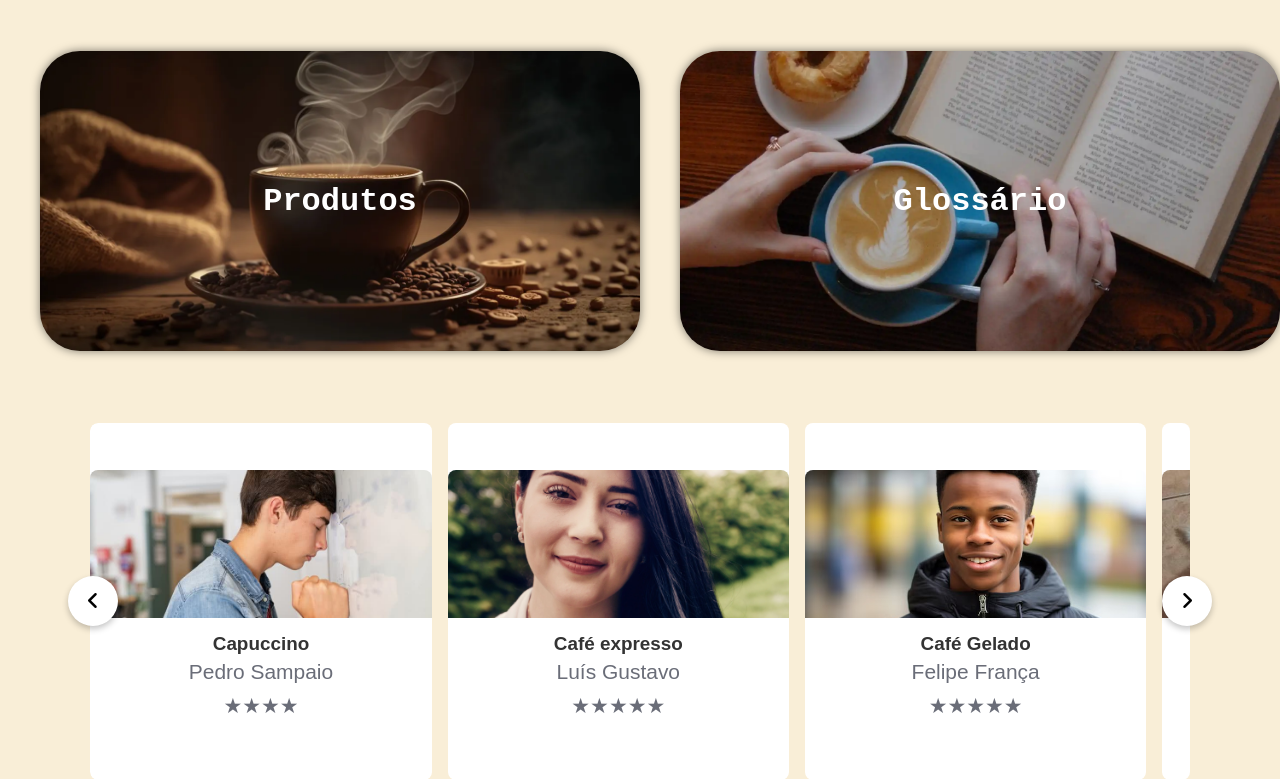
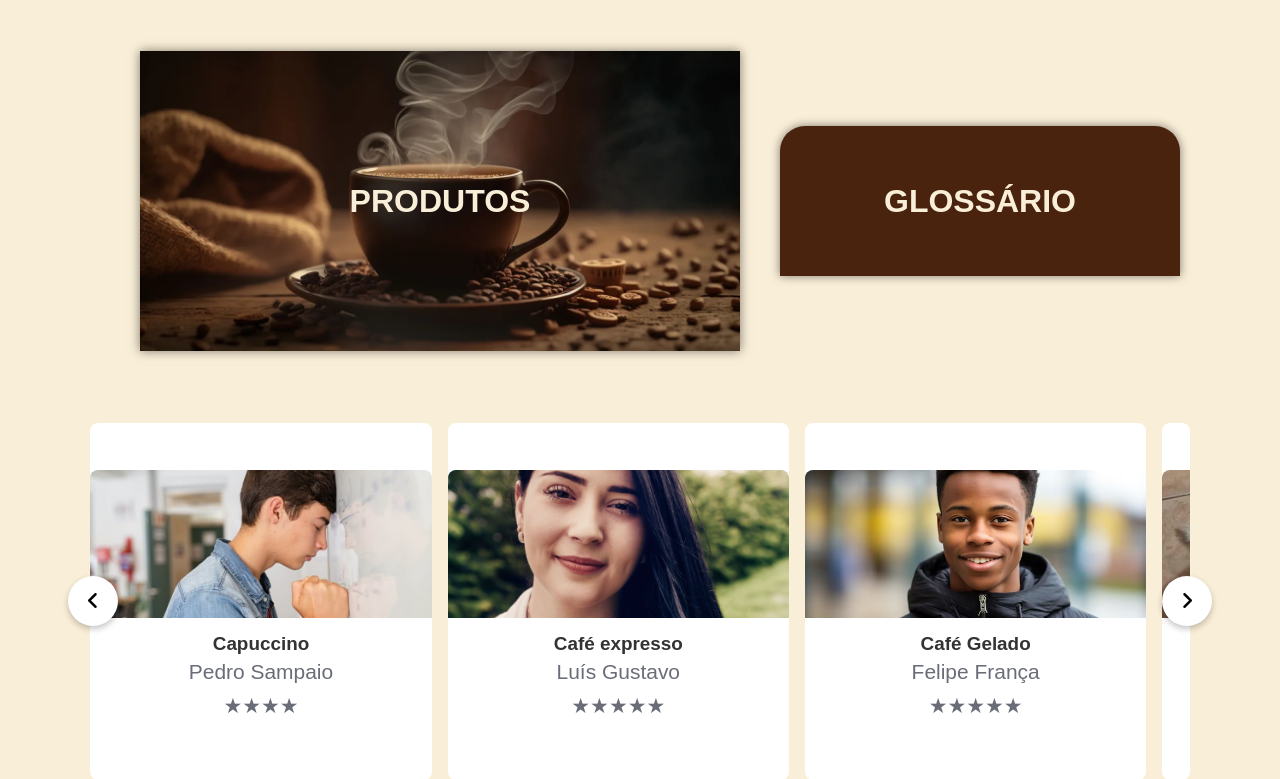
Before and after one commit to seconds4decay/EasyCoffee, a Django app: page / in a window 1280 px wide. Shown: the part 100-879 px from the top of the page. Run offline with Django 5.2, Linux system fonts and the light colour scheme; parts of the project's set-up code (start-up, migrations or seed data) failed here and were passed over; some libraries are stand-ins or nearby versions.

Commit message:
Adiantada no css da home

```diff
--- a/app/static/css/home.css
+++ b/app/static/css/home.css
@@ -3,7 +3,7 @@ body {
   margin: 0;
   padding: 0;
   overflow-x: hidden;
-  background-color: #f9eed7  ;
+  background-color: #f9eed7;
 }
 
 .header {
@@ -184,6 +184,7 @@ a {
 .star.active {
   color: gold;
 }
+
 .square-main {
   display: flex;
   align-items: center;
@@ -195,13 +196,11 @@ a {
   width: 600px;
   height: 300px;
   margin-left: 40px;
-  border-radius: 40px;
   text-align: center;
   display: flex;
   align-items: center;
   justify-content: center;
-  color: white;
-  font-family: 'Courier New', Courier, monospace;
+  color:  #f9eed7;
   transition: transform 0.3s ease;
   box-shadow: 0 0 10px rgba(0, 0, 0, 0.5);
   cursor: pointer;
@@ -217,9 +216,11 @@ a {
   background-position: center;
 }
 .square2 {
-  background-image: url('/static/fotos/glossario.webp');
-  background-size: cover;
-  background-position: center;
+  height: 150px;
+  width: 400px;
+  background-color: #49230E;
+  border-top-left-radius: 25px;
+  border-top-right-radius: 25px;
 }
 #perfil{
   position: absolute;
--- a/app/templates/pages/home.html
+++ b/app/templates/pages/home.html
@@ -30,8 +30,8 @@
     </div>
 
     <div class="square-main">
-        <h1><a href="{%url 'produtos' %}" class="square square1">Produtos</a></h1>
-        <h1><a href="{%url 'glossario' %}" class="square square2" onclick="glossario()">Glossário</a></h1>
+        <h1><a href="{%url 'produtos' %}" class="square square1">PRODUTOS</a></h1>
+        <h1><a href="{%url 'glossario' %}" class="square square2" onclick="glossario()">GLOSSÁRIO</a></h1>
     </div>
     <div class="wrapper">
         <i id="left" class="fa-solid fa-angle-left"></i>
```
